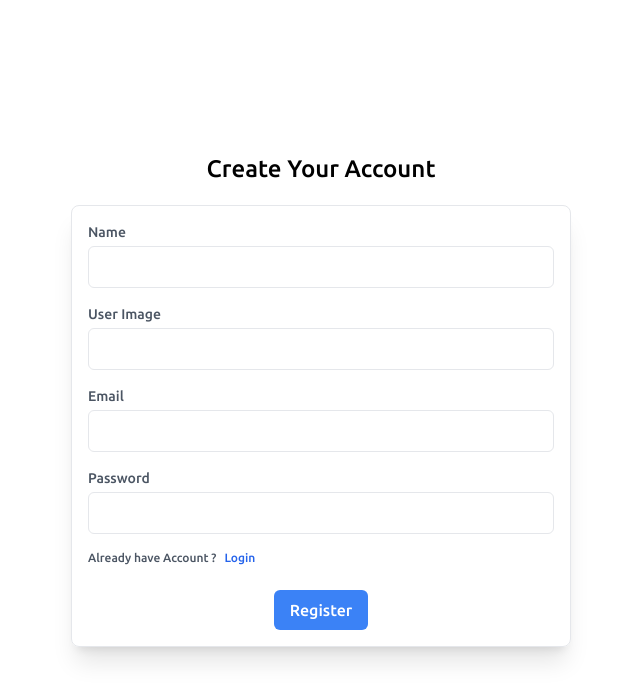
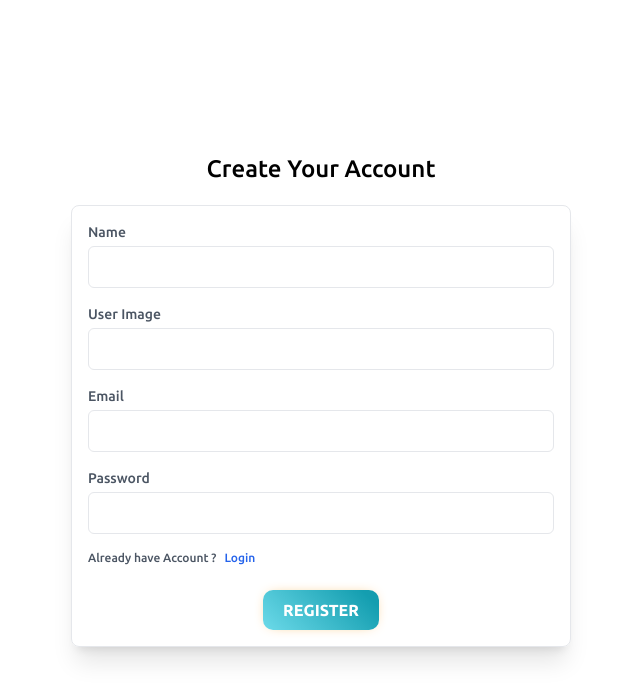
Before and after one commit to tigermursa/TaskBuddy-Client, a React (Vite) app: page /register in a window 1280 px wide. Shown: the top 700 px of the page, without its empty margins (319-959 px from the left). Built offline with nearby package versions, Linux system fonts and the light colour scheme.

Commit message:
"updated buttons"

```diff
--- a/src/Components/form/Auth/LoginForm.tsx
+++ b/src/Components/form/Auth/LoginForm.tsx
@@ -91,7 +91,7 @@ const LoginForm: React.FC = () => {
             <button
               onClick={() => toast}
               type="submit"
-              className="px-4 py-2 bg-blue-500 text-white rounded-md"
+              className="btn-optional"
             >
               Login
             </button>
--- a/src/Components/form/Auth/RegisterForm.tsx
+++ b/src/Components/form/Auth/RegisterForm.tsx
@@ -112,7 +112,7 @@ const RegisterForm: React.FC = () => {
           <div className="mt-6 flex justify-center">
             <button
               type="submit"
-              className="px-4 py-2 bg-blue-500 text-white rounded-md"
+              className="btn-optional"
             >
               Register
             </button>
--- a/src/index.css
+++ b/src/index.css
@@ -152,9 +152,9 @@
   box-shadow: 0px 0px 14px -7px #f09819;
   background-image: linear-gradient(
     45deg,
-    #12b6cc 0%,
-    #0c73ab 51%,
-    #259cb0 100%
+    #6cdae9 0%,
+    #149eb0 51%,
+    #16889c 100%
   );
   cursor: pointer;
   user-select: none;
```
